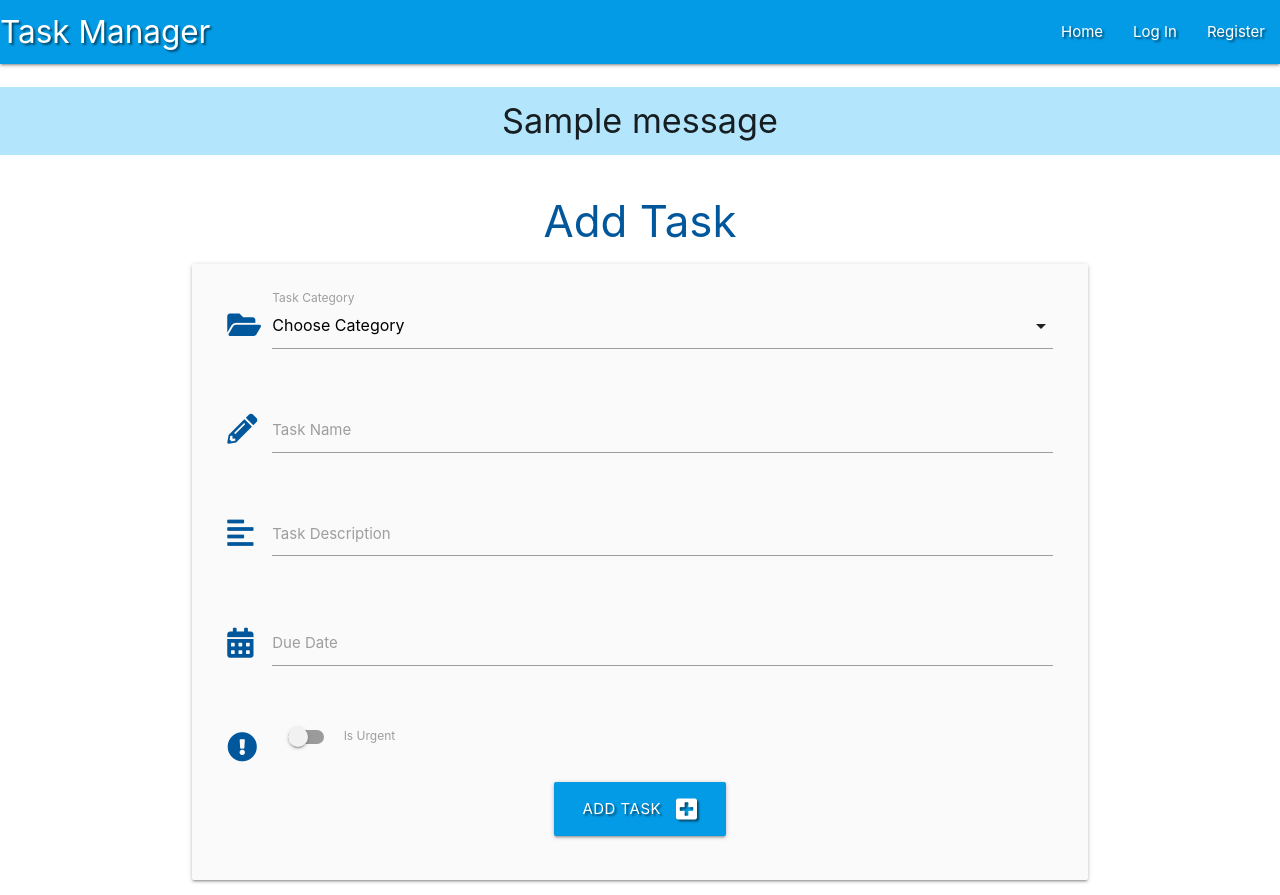
After one commit to Chempearcedev/task_manager, a Flask app: page /add_task in a window 1280 px wide. The commit adds this page. Run offline with Flask 2, Linux system fonts and the light colour scheme; one stand-in notice (Sample message) is shown; a database or web service that is not in the repository returns one stand-in record (values such as "Sample title"); some libraries are stand-ins or nearby versions.

Commit message:
Mini project final draft

```diff
--- a/app.py
+++ b/app.py
@@ -1,9 +1,10 @@
 import os
-from flask import  (
+from flask import (
     Flask, flash, render_template,
     redirect, request, session, url_for)
 from flask_pymongo import PyMongo
 from bson.objectid import ObjectId
+from werkzeug.security import generate_password_hash, check_password_hash
 if os.path.exists("env.py"):
     import env
 
@@ -20,8 +21,169 @@ mongo = PyMongo(app)
 @app.route("/")
 @app.route("/get_tasks")
 def get_tasks():
-    tasks = mongo.db.tasks.find()
+    tasks = list(mongo.db.tasks.find())
     return render_template("tasks.html", tasks=tasks)
+
+
+@app.route("/register", methods=["GET", "POST"])
+def register():
+    if request.method == "POST":
+        # check if username already exists in db
+        existing_user = mongo.db.users.find_one(
+            {"username": request.form.get("username").lower()})
+
+        if existing_user:
+            flash("Username already exists")
+            return redirect(url_for("register"))
+
+        register = {
+            "username": request.form.get("username").lower(),
+            "password": generate_password_hash(request.form.get("password"))
+        }
+        mongo.db.users.insert_one(register)
+
+        # put the new user into 'session' cookie
+        session["user"] = request.form.get("username").lower()
+        flash("Registration Successful!")
+        return redirect(url_for("profile", username=session["user"]))
+
+    return render_template("register.html")
+
+
+@app.route("/login", methods=["GET", "POST"])
+def login():
+    if request.method == "POST":
+        # check if username exists in db
+        existing_user = mongo.db.users.find_one(
+            {"username": request.form.get("username").lower()})
+
+        if existing_user:
+            # ensure hashed password matches user input
+            if check_password_hash(
+                    existing_user["password"], request.form.get("password")):
+                        session["user"] = request.form.get("username").lower()
+                        flash("Welcome, {}".format(
+                            request.form.get("username")))
+                        return redirect(url_for(
+                            "profile", username=session["user"]))
+            else:
+                # invalid password match
+                flash("Incorrect Username and/or Password")
+                return redirect(url_for("login"))
+
+        else:
+            # username doesn't exist
+            flash("Incorrect Username and/or Password")
+            return redirect(url_for("login"))
+
+    return render_template("login.html")
+
+
+@app.route("/profile/<username>", methods=["GET", "POST"])
+def profile(username):
+    # grab the session user's username from db
+    username = mongo.db.users.find_one(
+        {"username": session["user"]})["username"]
+
+    if session["user"]:
+        return render_template("profile.html", username=username)
+
+    return redirect(url_for("login"))
+
+
+@app.route("/logout")
+def logout():
+    # remove user from session cookie
+    flash("You have been logged out")
+    session.pop("user")
+    return redirect(url_for("login"))
+
+
+@app.route("/add_task", methods=["GET", "POST"])
+def add_task():
+    if request.method == "POST":
+        is_urgent = "on" if request.form.get("is_urgent") else "off"
+        task = {
+            "category_name": request.form.get("category_name"),
+            "task_name": request.form.get("task_name"),
+            "task_description": request.form.get("task_description"),
+            "is_urgent": is_urgent,
+            "due_date": request.form.get("due_date"),
+            "created_by": session["user"]
+        }
+        mongo.db.tasks.insert_one(task)
+        flash("Task Successfully Added")
+        return redirect(url_for("get_tasks"))
+
+    categories = mongo.db.categories.find().sort("category_name", 1)
+    return render_template("add_task.html", categories=categories)
+
+
+@app.route("/edit_task/<task_id>", methods=["GET", "POST"])
+def edit_task(task_id):
+    if request.method == "POST":
+        is_urgent = "on" if request.form.get("is_urgent") else "off"
+        submit = {
+            "category_name": request.form.get("category_name"),
+            "task_name": request.form.get("task_name"),
+            "task_description": request.form.get("task_description"),
+            "is_urgent": is_urgent,
+            "due_date": request.form.get("due_date"),
+            "created_by": session["user"]
+        }
+        mongo.db.tasks.update({"_id": ObjectId(task_id)}, submit)
+        flash("Task Successfully Updated")
+
+    task = mongo.db.tasks.find_one({"_id": ObjectId(task_id)})
+    categories = mongo.db.categories.find().sort("category_name", 1)
+    return render_template("edit_task.html", task=task, categories=categories)
+
+
+@app.route("/delete_task/<task_id>")
+def delete_task(task_id):
+    mongo.db.tasks.remove({"_id": ObjectId(task_id)})
+    flash("Task Successfully Deleted")
+    return redirect(url_for("get_tasks"))
+
+
+@app.route("/get_categories")
+def get_categories():
+    categories = list(mongo.db.categories.find().sort("category_name", 1))
+    return render_template("categories.html", categories=categories)
+
+
+@app.route("/add_category", methods=["GET", "POST"])
+def add_category():
+    if request.method == "POST":
+        category = {
+            "category_name": request.form.get("category_name")
+        }
+        mongo.db.categories.insert_one(category)
+        flash("New Category Added")
+        return redirect(url_for("get_categories"))
+
+    return render_template("add_category.html")
+
+
+@app.route("/edit_category/<category_id>", methods=["GET", "POST"])
+def edit_category(category_id):
+    if request.method == "POST":
+        submit = {
+            "category_name": request.form.get("category_name")
+        }
+        mongo.db.categories.update({"_id": ObjectId(category_id)}, submit)
+        flash("Category Successfully Updated")
+        return redirect(url_for("get_categories"))
+
+    category = mongo.db.categories.find_one({"_id": ObjectId(category_id)})
+    return render_template("edit_category.html", category=category)
+
+
+@app.route("/delete_category/<category_id>")
+def delete_category(category_id):
+    mongo.db.categories.remove({"_id": ObjectId(category_id)})
+    flash("Category Successfully Deleted")
+    return redirect(url_for("get_categories"))
 
 
 if __name__ == "__main__":
--- a/static/css/style.css
+++ b/static/css/style.css
@@ -0,0 +1,7 @@
+.text-shadow {
+    text-shadow: 2px 2px 2px rgba(0, 0, 0, 0.5);
+}
+
+.flashes h4 {
+    line-height: 2;
+}
--- a/static/js/script.js
+++ b/static/js/script.js
@@ -0,0 +1,6 @@
+  $(document).ready(function(){
+    $('.sidenav').sidenav();
+    $('.collapsible').collapsible();
+     $('.tooltipped').tooltip();
+      $('select').formSelect();
+  });
--- /dev/null
+++ b/templates/add_task.html
@@ -0,0 +1,71 @@
+{% extends "base.html" %}
+{% block content %}
+
+    <h3 class="light-blue-text text-darken-4 center-align">Add Task</h3>
+
+    <div class="row card-panel grey lighten-5">
+        <form class="col s12" method="POST" action="{{ url_for('add_task') }}">
+            <!-- category selection -->
+			<div class="row">
+				<div class="input-field col s12">
+                    <i class="fas fa-folder-open prefix light-blue-text text-darken-4"></i>
+					<select id="category_name" name="category_name" class="validate" required>
+                        <option value="" disabled selected>Choose Category</option>
+                        {% for category in categories %}
+                            <option value="{{ category.category_name }}">{{ category.category_name }}</option>
+                        {% endfor %}
+                    </select>
+					<label for="category_name">Task Category</label>
+				</div>
+			</div>
+            <!-- task name -->
+            <div class="row">
+                <div class="input-field col s12">
+                    <i class="fas fa-pencil-alt prefix light-blue-text text-darken-4"></i>
+                    <input id="task_name" name="task_name" minlength="5" maxlength="50"
+                        type="text" class="validate" required>
+                    <label for="task_name">Task Name</label>
+                </div>
+            </div>
+            <!-- task description -->
+            <div class="row">
+                <div class="input-field col s12">
+                    <i class="fas fa-align-left prefix light-blue-text text-darken-4"></i>
+                    <textarea id="task_description" name="task_description" minlength="5"
+                        maxlength="200" class="materialize-textarea validate" required></textarea>
+                    <label for="task_description">Task Description</label>
+                </div>
+            </div>
+            <!-- due date picker -->
+            <div class="row">
+                <div class="input-field col s12">
+                    <i class="fas fa-calendar-alt prefix light-blue-text text-darken-4"></i>
+                    <input id="due_date" name="due_date" type="text" class="datepicker validate" required>
+                    <label for="due_date">Due Date</label>
+                </div>
+            </div>
+            <!-- is urgent toggle -->
+			<div class="row">
+				<div class="input-field col s12">
+					<div class="switch">
+                        <i class="fas fa-exclamation-circle prefix light-blue-text text-darken-4"></i>
+						<label for="is_urgent">
+                            <input type="checkbox" id="is_urgent" name="is_urgent">
+                            <span class="lever"></span>
+                            Is Urgent
+                        </label>
+					</div>
+				</div>
+			</div>
+            <!-- submit button -->
+            <div class="row">
+                <div class="col s12 center-align">
+                    <button type="submit" class="btn-large light-blue darken-1 text-shadow">
+                        Add Task <i class="fas fa-plus-square right"></i>
+                    </button>
+                </div>
+            </div>
+        </form>
+    </div>
+
+{% endblock %}
--- a/templates/base.html
+++ b/templates/base.html
@@ -3,9 +3,9 @@
 <head>
     <meta charset="UTF-8">
     <meta name="viewport" content="width=device-width, initial-scale=1.0">
-    <link rel="stylesheet" href="https://cdnjs.cloudflare.com/ajax/libs/font-awesome/5.15.3/css/all.min.css"
-        integrity="sha512-iBBXm8fW90+nuLcSKlbmrPcLa0OT92xO1BIsZ+ywDWZCvqsWgccV3gFoRBv0z+8dLJgyAHIhR35VZc2oM/gI1w==" crossorigin="anonymous" type="text/css"/>
-    <link rel="stylesheet" href="https://cdnjs.cloudflare.com/ajax/libs/materialize/1.0.0/css/materialize.min.css">
+    <link rel="stylesheet" href="https://cdnjs.cloudflare.com/ajax/libs/font-awesome/5.13.1/css/all.min.css"
+        integrity="sha512-xA6Hp6oezhjd6LiLZynuukm80f8BoZ3OpcEYaqKoCV3HKQDrYjDE1Gu8ocxgxoXmwmSzM4iqPvCsOkQNiu41GA==" crossorigin="anonymous" type="text/css">
+    <link rel="stylesheet" href="https://cdnjs.cloudflare.com/ajax/libs/materialize/1.0.0/css/materialize.min.css" type="text/css">
     <link rel="stylesheet" href="{{ url_for('static', filename='css/style.css') }}" type="text/css">
     {% block styles %}
     {% endblock %}
@@ -13,11 +13,67 @@
 </head>
 <body>
 
-    {% block content %}
-    {% endblock %}
+	<header>
+        <!-- top navbar -->
+		<nav class="nav-extended text-shadow light-blue darken-1">
+			<div class="nav-wrapper">
+				<a href="{{ url_for('get_tasks') }}" class="brand-logo">Task Manager</a>
+				<a href="#" data-target="mobile-demo" class="sidenav-trigger right"><i class="fas fa-bars"></i></a>
+				<ul class="right hide-on-med-and-down">
+					<li><a href="{{ url_for('get_tasks') }}">Home</a></li>
+                    {% if session.user %}
+                        <li><a href="{{ url_for('profile', username=session['user']) }}">Profile</a></li>
+                        <li><a href="{{ url_for('add_task') }}">New Task</a></li>
+                        {% if session.user|lower == "admin"|lower %}
+                            <li><a href="{{ url_for('get_categories') }}">Manage Categories</a></li>
+                        {% endif %}
+                        <li><a href="{{ url_for('logout') }}">Log Out</a></li>
+                    {% else %}
+                        <li><a href="{{ url_for('login') }}">Log In</a></li>
+                        <li><a href="{{ url_for('register') }}">Register</a></li>
+                    {% endif %}
+				</ul>
+			</div>
+		</nav>
 
-    <script src="https://code.jquery.com/jquery-3.6.0.min.js"
-        integrity="sha256-/xUj+3OJU5yExlq6GSYGSHk7tPXikynS7ogEvDej/m4=" crossorigin="anonymous"></script>
+        <!-- mobile sidenav -->
+		<ul class="sidenav" id="mobile-demo">
+            <li><h4 class="center-align light-blue-text text-darken 4">Task Manager</h4></li>
+            <li><a href="{{ url_for('get_tasks') }}">Home</a></li>
+            {% if session.user %}
+                <li><a href="{{ url_for('profile', username=session['user']) }}">Profile</a></li>
+                <li><a href="{{ url_for('add_task') }}">New Task</a></li>
+                {% if session.user|lower == "admin"|lower %}
+                    <li><a href="{{ url_for('get_categories') }}">Manage Categories</a></li>
+                {% endif %}
+                <li><a href="{{ url_for('logout') }}">Log Out</a></li>
+            {% else %}
+                <li><a href="{{ url_for('login') }}">Log In</a></li>
+                <li><a href="{{ url_for('register') }}">Register</a></li>
+            {% endif %}
+		</ul>
+	</header>
+
+    <section>
+        <!-- flash messages -->
+        {% with messages = get_flashed_messages() %}
+            {% if messages %}
+                {% for message in messages %}
+                    <div class="row flashes">
+                        <h4 class="light-blue lighten-4 center-align">{{ message }}</h4>
+                    </div>
+                {% endfor %}
+            {% endif %}
+        {% endwith %}
+    </section>
+
+    <main class="container">
+        {% block content %}
+        {% endblock %}
+    </main>
+
+    <script src="https://code.jquery.com/jquery-3.5.1.min.js"
+        integrity="sha256-9/aliU8dGd2tb6OSsuzixeV4y/faTqgFtohetphbbj0=" crossorigin="anonymous"></script>
     <script src="https://cdnjs.cloudflare.com/ajax/libs/materialize/1.0.0/js/materialize.min.js"></script>
     <script src="{{ url_for('static', filename='js/script.js') }}"></script>
     {% block scripts %}
```
Also changed, not shown: templates/add_category.html (added, +28 -0 lines), templates/categories.html (added, +30 -0 lines), templates/edit_category.html (added, +31 -0 lines), templates/edit_task.html (added, +86 -0 lines), templates/login.html (added, +46 -0 lines), templates/profile.html (added, +14 -0 lines), templates/register.html (added, +46 -0 lines), templates/tasks.html (+28 -8 lines).
